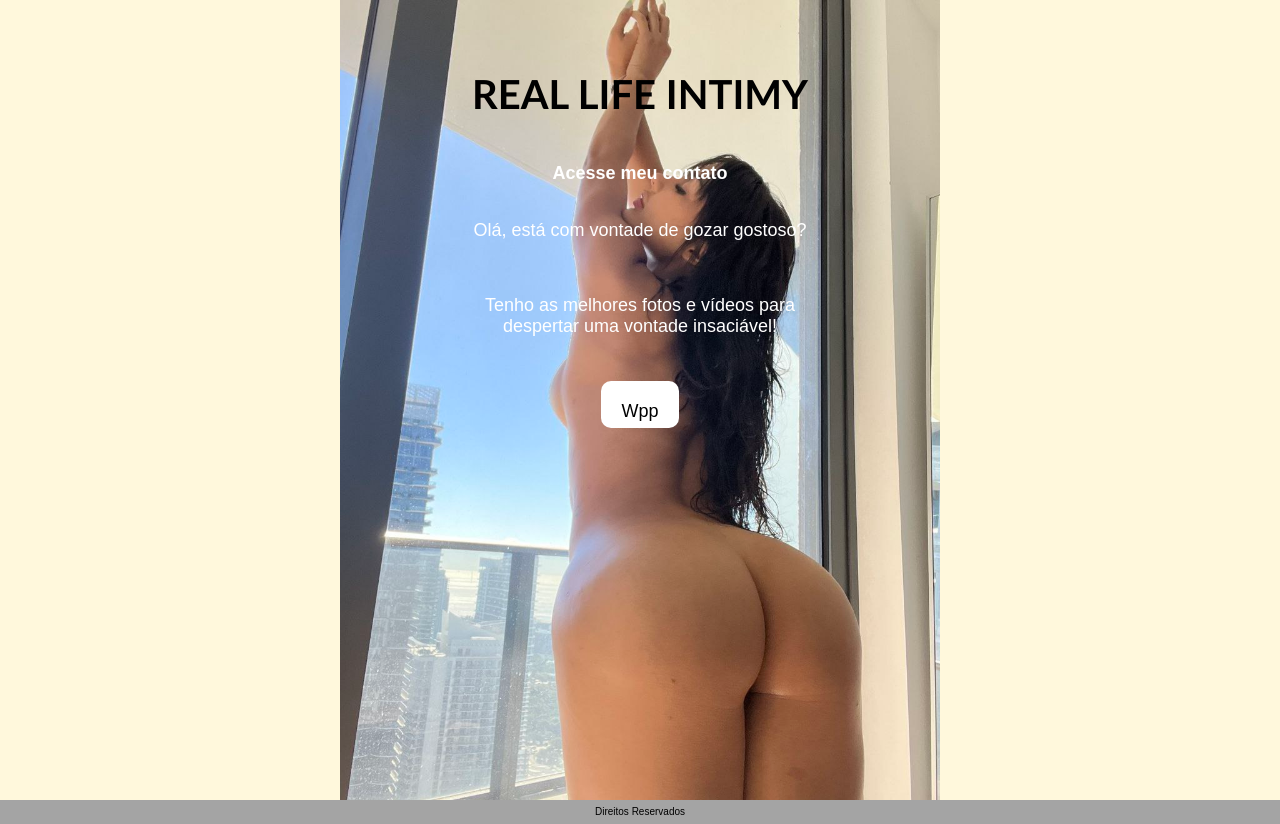
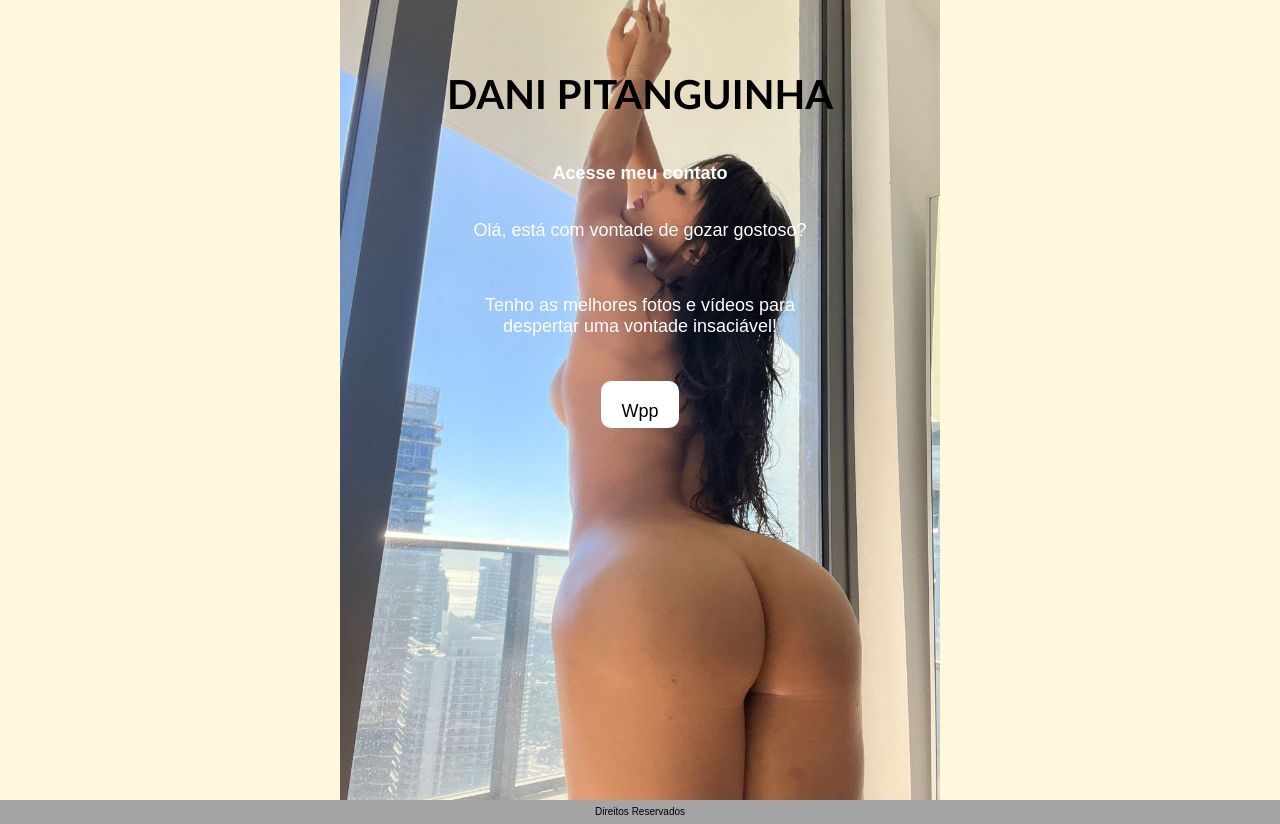
Before and after one commit to Kaio-0708cloud/site, a plain HTML site: page index.html in a window 1280 px wide. Drawn offline with Linux system fonts and the light colour scheme.

Commit message:
Update index.html

```diff
--- a/index.html
+++ b/index.html
@@ -9,7 +9,7 @@
 
 <body id="logo">
     <div id="container">
-        <h1>Real Life Intimy</h1>
+        <h1>Dani Pitanguinha</h1>
         <h3>Acesse meu contato</h3>
         <p id="letra">
           Olá, está com vontade de gozar gostoso?</p>
```
